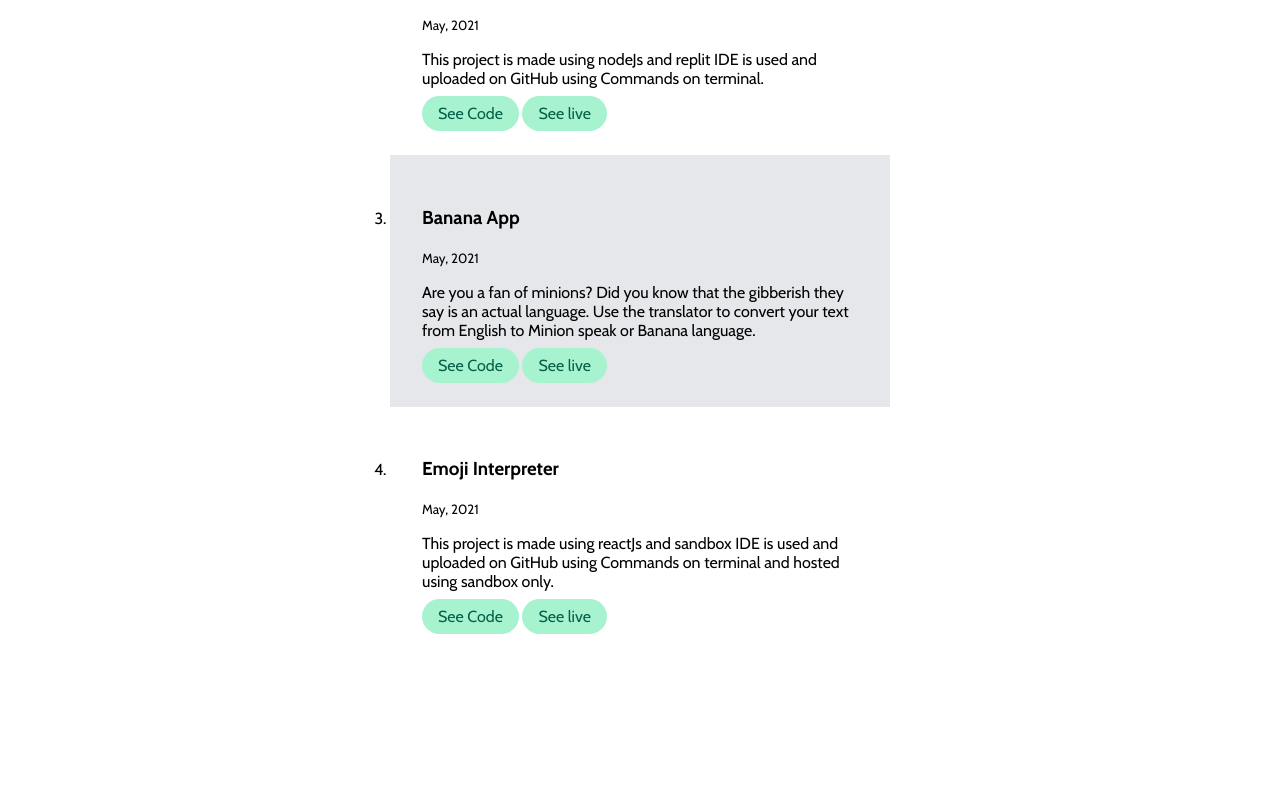
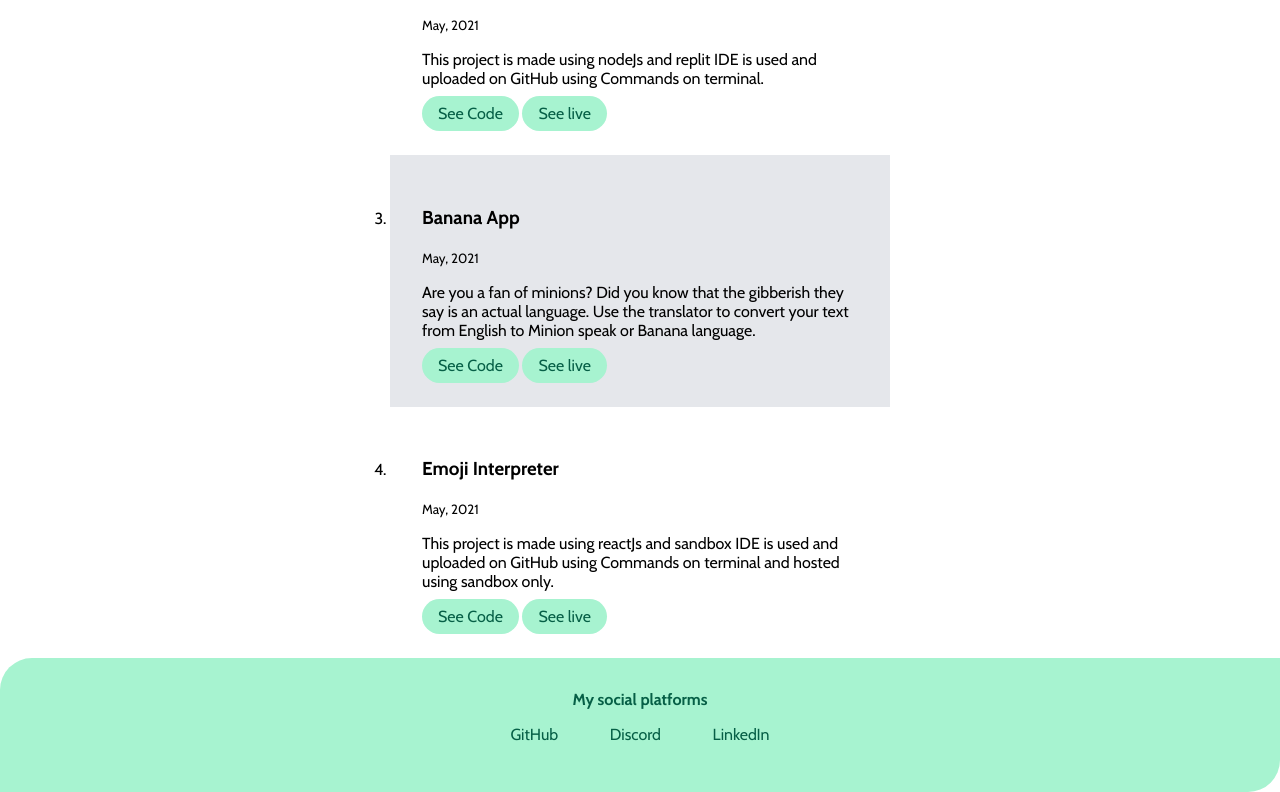
Before and after one commit to Manie-oss/firstportfolio, a plain HTML site: page projects.html in a window 1280 px wide. Shown: the part 820-1612 px from the top of the page. Before the commit the page ends 1478 px from the top, so only its background shows below. Drawn offline with nearby package versions, Linux system fonts and the light colour scheme.

Commit message:
added footer section to this page.

```diff
--- a/projects.html
+++ b/projects.html
@@ -61,6 +61,17 @@
         </li>
     </ol>
 
+    <footer class="footer">
+        <div class="footer-heading">My social platforms</div>
+        <div class="container container-center">
+            <ul class="list-non-bullet">
+                <li class="list-item-inline"><a class="link" href="https://github.com/Manie-oss">GitHub</a></li>
+                <li class="list-item-inline"><a class="link" href="/">Discord</a></li>
+                <li class="list-item-inline"><a class="link" href="https://www.linkedin.com/in/mansi-patel-536403182/">LinkedIn</a></li>
+            </ul>
+        </div>
+    </footer>
+
 </body>
 
 </html>
```
